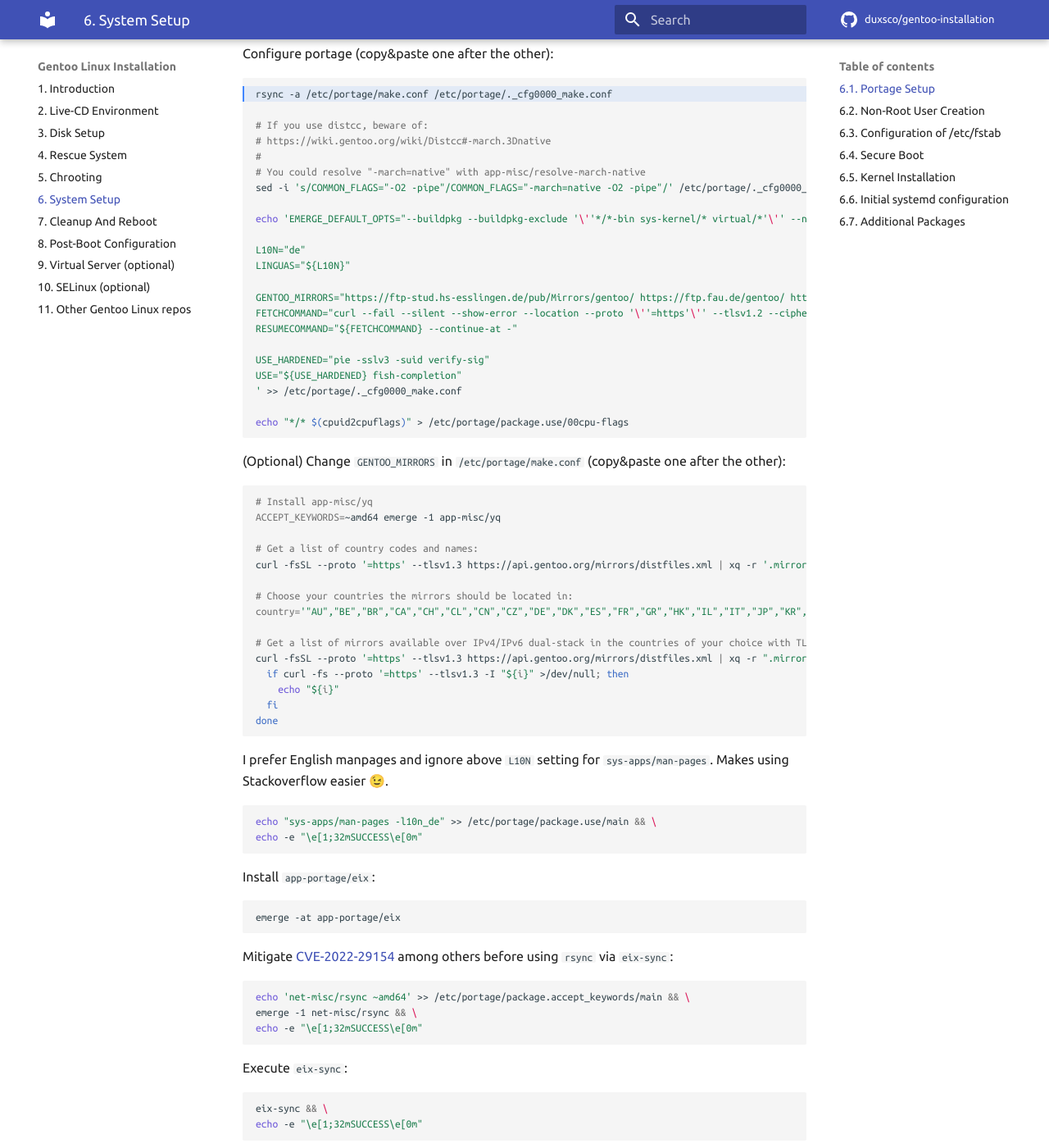
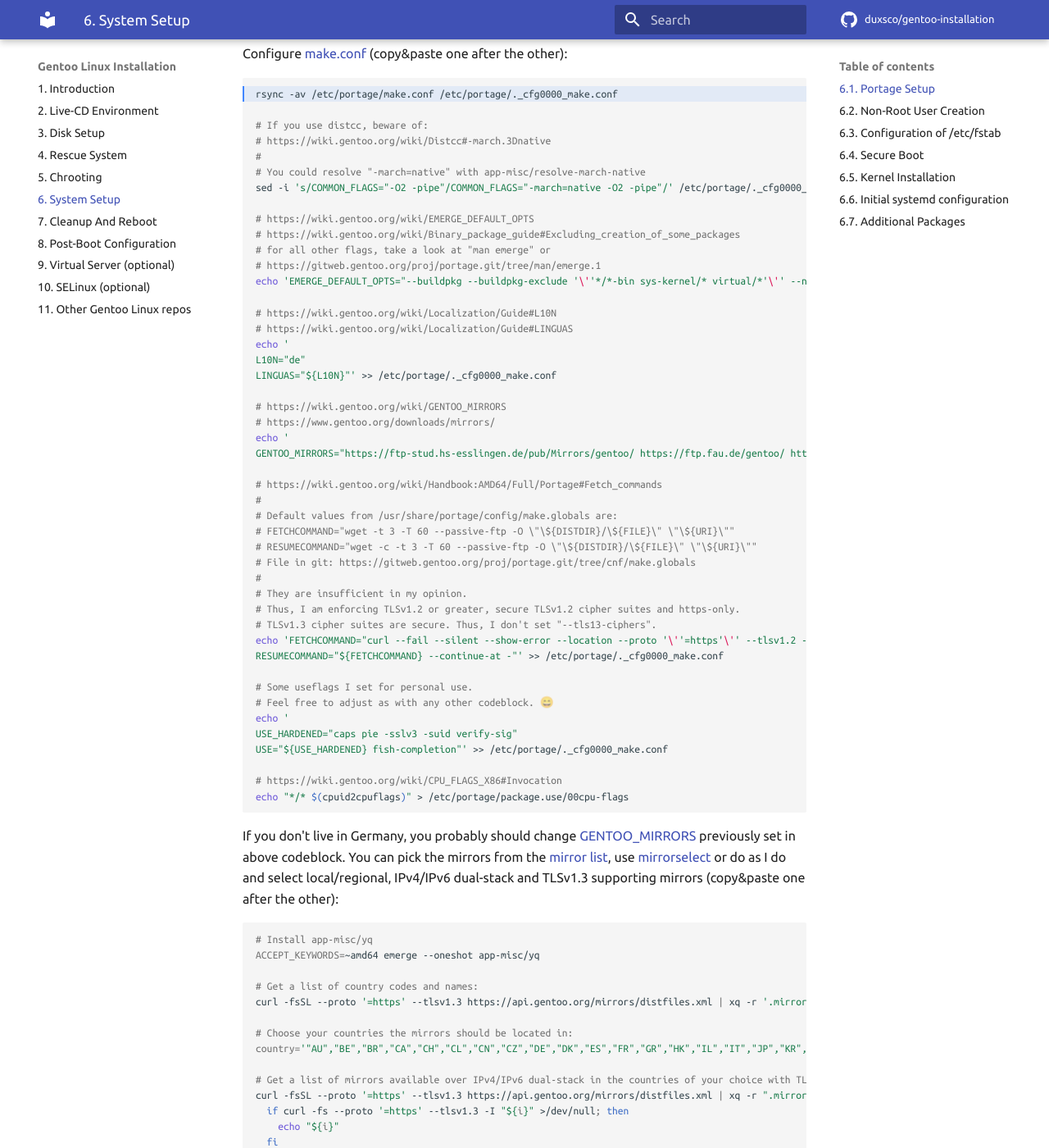
Before and after one commit to duxsco/gentoo-installation, an MkDocs documentation site: the page built from docs/system_setup.md, in a window 1280 px wide and 1400 px high, scrolled down 468 px. Shown: the whole window at 82% size. Built offline with MkDocs 1.6.1 and Material for MkDocs 9.7.7, drawn with Linux system fonts in a browser that asks for light colours; emoji names are drawn with the system emoji font; comment, search, counter and statistics services are not loaded; some of the changed text lies outside the part shown.

Commit message:
Update "6. System Setup"

````diff
--- a/docs/system_setup.md
+++ b/docs/system_setup.md
@@ -1,6 +1,6 @@
 ## 6.1. Portage Setup
 
-Make `dispatch-conf` show diffs in color and use vimdiff for merging:
+Make "dispatch-conf" show [diffs in color](https://wiki.gentoo.org/wiki/Dispatch-conf#Changing_diff_or_merge_tools) and use [vimdiff for merging](https://wiki.gentoo.org/wiki/Dispatch-conf#Use_.28g.29vimdiff_to_merge_changes):
 
 ```shell hl_lines="1"
 rsync -a /etc/dispatch-conf.conf /etc/._cfg0000_dispatch-conf.conf && \
@@ -11,16 +11,16 @@ sed -i \
 echo -e "\e[1;32mSUCCESS\e[0m"
 ```
 
-Install to be able to configure `/etc/portage/make.conf`:
+Install [app-portage/cpuid2cpuflags](https://wiki.gentoo.org/wiki/CPU_FLAGS_X86#Using_cpuid2cpuflags) to further configure [make.conf](https://wiki.gentoo.org/wiki//etc/portage/make.conf) in the next codeblock:
 
 ```shell
-emerge -1 app-portage/cpuid2cpuflags
+emerge --oneshot app-portage/cpuid2cpuflags
 ```
 
-Configure portage (copy&paste one after the other):
+Configure [make.conf](https://wiki.gentoo.org/wiki//etc/portage/make.conf) (copy&paste one after the other):
 
 ```shell hl_lines="1"
-rsync -a /etc/portage/make.conf /etc/portage/._cfg0000_make.conf
+rsync -av /etc/portage/make.conf /etc/portage/._cfg0000_make.conf
 
 # If you use distcc, beware of:
 # https://wiki.gentoo.org/wiki/Distcc#-march.3Dnative
@@ -28,27 +28,51 @@ rsync -a /etc/portage/make.conf /etc/portage/._cfg0000_make.conf
 # You could resolve "-march=native" with app-misc/resolve-march-native
 sed -i 's/COMMON_FLAGS="-O2 -pipe"/COMMON_FLAGS="-march=native -O2 -pipe"/' /etc/portage/._cfg0000_make.conf
 
-echo 'EMERGE_DEFAULT_OPTS="--buildpkg --buildpkg-exclude '\''*/*-bin sys-kernel/* virtual/*'\'' --noconfmem --with-bdeps=y --complete-graph=y"
+# https://wiki.gentoo.org/wiki/EMERGE_DEFAULT_OPTS
+# https://wiki.gentoo.org/wiki/Binary_package_guide#Excluding_creation_of_some_packages
+# for all other flags, take a look at "man emerge" or
+# https://gitweb.gentoo.org/proj/portage.git/tree/man/emerge.1
+echo 'EMERGE_DEFAULT_OPTS="--buildpkg --buildpkg-exclude '\''*/*-bin sys-kernel/* virtual/*'\'' --noconfmem --with-bdeps=y --complete-graph=y"' >> /etc/portage/._cfg0000_make.conf
 
+# https://wiki.gentoo.org/wiki/Localization/Guide#L10N
+# https://wiki.gentoo.org/wiki/Localization/Guide#LINGUAS
+echo '
 L10N="de"
-LINGUAS="${L10N}"
+LINGUAS="${L10N}"' >> /etc/portage/._cfg0000_make.conf
 
-GENTOO_MIRRORS="https://ftp-stud.hs-esslingen.de/pub/Mirrors/gentoo/ https://ftp.fau.de/gentoo/ https://ftp.tu-ilmenau.de/mirror/gentoo/"
-FETCHCOMMAND="curl --fail --silent --show-error --location --proto '\''=https'\'' --tlsv1.2 --ciphers '\''ECDHE+AESGCM+AES256:ECDHE+CHACHA20:ECDHE+AESGCM+AES128'\'' --retry 2 --connect-timeout 60 -o \"\${DISTDIR}/\${FILE}\" \"\${URI}\""
-RESUMECOMMAND="${FETCHCOMMAND} --continue-at -"
+# https://wiki.gentoo.org/wiki/GENTOO_MIRRORS
+# https://www.gentoo.org/downloads/mirrors/
+echo '
+GENTOO_MIRRORS="https://ftp-stud.hs-esslingen.de/pub/Mirrors/gentoo/ https://ftp.fau.de/gentoo/ https://ftp.tu-ilmenau.de/mirror/gentoo/"' >> /etc/portage/._cfg0000_make.conf
 
-USE_HARDENED="pie -sslv3 -suid verify-sig"
-USE="${USE_HARDENED} fish-completion"
-' >> /etc/portage/._cfg0000_make.conf
+# https://wiki.gentoo.org/wiki/Handbook:AMD64/Full/Portage#Fetch_commands
+#
+# Default values from /usr/share/portage/config/make.globals are:
+# FETCHCOMMAND="wget -t 3 -T 60 --passive-ftp -O \"\${DISTDIR}/\${FILE}\" \"\${URI}\""
+# RESUMECOMMAND="wget -c -t 3 -T 60 --passive-ftp -O \"\${DISTDIR}/\${FILE}\" \"\${URI}\""
+# File in git: https://gitweb.gentoo.org/proj/portage.git/tree/cnf/make.globals
+#
+# They are insufficient in my opinion.
+# Thus, I am enforcing TLSv1.2 or greater, secure TLSv1.2 cipher suites and https-only.
+# TLSv1.3 cipher suites are secure. Thus, I don't set "--tls13-ciphers".
+echo 'FETCHCOMMAND="curl --fail --silent --show-error --location --proto '\''=https'\'' --tlsv1.2 --ciphers '\''ECDHE+AESGCM+AES256:ECDHE+CHACHA20:ECDHE+AESGCM+AES128'\'' --retry 2 --connect-timeout 60 -o \"\${DISTDIR}/\${FILE}\" \"\${URI}\""
+RESUMECOMMAND="${FETCHCOMMAND} --continue-at -"' >> /etc/portage/._cfg0000_make.conf
 
+# Some useflags I set for personal use.
+# Feel free to adjust as with any other codeblock. 😄
+echo '
+USE_HARDENED="caps pie -sslv3 -suid verify-sig"
+USE="${USE_HARDENED} fish-completion"' >> /etc/portage/._cfg0000_make.conf
+
+# https://wiki.gentoo.org/wiki/CPU_FLAGS_X86#Invocation
 echo "*/* $(cpuid2cpuflags)" > /etc/portage/package.use/00cpu-flags
 ```
 
-(Optional) Change `GENTOO_MIRRORS` in `/etc/portage/make.conf` (copy&paste one after the other):
+If you don't live in Germany, you probably should change [GENTOO_MIRRORS](https://wiki.gentoo.org/wiki/GENTOO_MIRRORS) previously set in above codeblock. You can pick the mirrors from the [mirror list](https://www.gentoo.org/downloads/mirrors/), use [mirrorselect](https://wiki.gentoo.org/wiki/Mirrorselect) or do as I do and select local/regional, IPv4/IPv6 dual-stack and TLSv1.3 supporting mirrors (copy&paste one after the other):
 
 ```shell
 # Install app-misc/yq
-ACCEPT_KEYWORDS=~amd64 emerge -1 app-misc/yq
+ACCEPT_KEYWORDS=~amd64 emerge --oneshot app-misc/yq
 
 # Get a list of country codes and names:
 curl -fsSL --proto '=https' --tlsv1.3 https://api.gentoo.org/mirrors/distfiles.xml | xq -r '.mirrors.mirrorgroup[] | "\(.["@country"]) \(.["@countryname"])"' | sort -k2.2
@@ -64,35 +88,35 @@ curl -fsSL --proto '=https' --tlsv1.3 https://api.gentoo.org/mirrors/distfiles.x
 done
 ```
 
-I prefer English manpages and ignore above `L10N` setting for `sys-apps/man-pages`. Makes using Stackoverflow easier 😉.
+I prefer English manpages and ignore above [L10N](https://wiki.gentoo.org/wiki/Localization/Guide#L10N) setting for "sys-apps/man-pages". Makes using Stackoverflow easier :wink:.
 
 ```shell
 echo "sys-apps/man-pages -l10n_de" >> /etc/portage/package.use/main && \
 echo -e "\e[1;32mSUCCESS\e[0m"
 ```
 
-Install `app-portage/eix`:
+Mitigate [CVE-2022-29154](https://bugs.gentoo.org/show_bug.cgi?id=CVE-2022-29154) among others before using "rsync" via "eix-sync":
+
+```shell
+echo 'net-misc/rsync ~amd64' >> /etc/portage/package.accept_keywords/main && \
+emerge --oneshot net-misc/rsync && \
+echo -e "\e[1;32mSUCCESS\e[0m"
+```
+
+Install [app-portage/eix](https://wiki.gentoo.org/wiki/Eix):
 
 ```shell
 emerge -at app-portage/eix
 ```
 
-Mitigate [CVE-2022-29154](https://bugs.gentoo.org/show_bug.cgi?id=CVE-2022-29154) among others before using `rsync` via `eix-sync`:
-
-```shell
-echo 'net-misc/rsync ~amd64' >> /etc/portage/package.accept_keywords/main && \
-emerge -1 net-misc/rsync && \
-echo -e "\e[1;32mSUCCESS\e[0m"
-```
-
-Execute `eix-sync`:
+Execute ["eix-sync"](https://wiki.gentoo.org/wiki/Eix#Method_2:_Using_eix-sync):
 
 ```shell
 eix-sync && \
 echo -e "\e[1;32mSUCCESS\e[0m"
 ```
 
-Read Gentoo news items:
+Read [Gentoo news items](https://www.gentoo.org/glep/glep-0042.html):
 
 ```shell
 eselect news list
@@ -101,31 +125,38 @@ eselect news list
 # etc.
 ```
 
-Switch over to hardened profile:
+Switch over to the custom [hardened](https://wiki.gentoo.org/wiki/Project:Hardened) and [merged-usr](https://www.freedesktop.org/wiki/Software/systemd/TheCaseForTheUsrMerge/) profile. Additional ressources:
+
+- [My custom profiles](https://github.com/duxsco/gentoo-installation/tree/main/overlay/duxsco/profiles)
+- [Creating custom profiles](https://wiki.gentoo.org/wiki/Profile_(Portage)#Creating_custom_profiles)
+- [Switching to a hardened profile](https://wiki.gentoo.org/wiki/Hardened_Gentoo#Switching_to_a_Hardened_profile)
+- [Switching to merged-usr](https://groups.google.com/g/linux.gentoo.dev/c/xqZYsMmCoME/m/XlplgAnTAwAJ)
 
 ```shell
-env ACCEPT_KEYWORDS="~amd64" emerge -1 sys-apps/merge-usr && \
+env ACCEPT_KEYWORDS="~amd64" emerge --oneshot sys-apps/merge-usr && \
 merge-usr && \
 eselect profile set duxsco:hardened-systemd && \
 env-update && source /etc/profile && export PS1="(chroot) $PS1" && \
-emerge -1 sys-devel/gcc && \
-emerge -1 sys-devel/binutils sys-libs/glibc && \
+emerge --oneshot sys-devel/gcc && \
+emerge --oneshot sys-devel/binutils sys-libs/glibc && \
 env-update && source /etc/profile && export PS1="(chroot) $PS1" && \
 emerge -e @world && \
 echo -e "\e[1;32mSUCCESS\e[0m"
 ```
 
-Update system:
+Update the system:
 
 ```shell
 touch /etc/sysctl.conf && \
+
+# add LUKS volume and systemd-boot support
 echo "sys-apps/systemd cryptsetup gnuefi" >> /etc/portage/package.use/main && \
 emerge -atuDN @world
 ```
 
 ## 6.2. Non-Root User Creation
 
-Create a non-root user and set a password you can use with English keyboard layout for now. You can set a secure password after rebooting and taking care of localisation.
+Create a [non-root user](https://wiki.gentoo.org/wiki/Handbook:AMD64/Full/Installation#Optional:_User_accounts) with ["wheel" group membership and thus the privilege to use "sudo"](https://wiki.gentoo.org/wiki/FAQ#How_do_I_add_a_normal_user.3F) and set a temporary password compatible with English keyboard layout. Later on, you have to [take care of localisation](/post-boot_configuration/#81-systemd-configuration) and will be able to set a secure password of your choice thereafter.
 
 ```shell
 useradd -m -G wheel -s /bin/bash david && \
@@ -136,14 +167,14 @@ echo 'source "${HOME}/.bash_aliases"' >> /home/david/.bashrc && \
 passwd david
 ```
 
-(Optional) Create your `authorized_keys`:
+(Optional, but recommended if you want to use SSH) Create your [~/.ssh/authorized_keys](https://wiki.gentoo.org/wiki/SSH#Passwordless_authentication):
 
 ```shell
 rsync -av --chown=david:david /etc/gentoo-installation/systemrescuecd/recipe/build_into_srm/root/.ssh/authorized_keys /home/david/.ssh/ && \
 echo -e "\e[1;32mSUCCESS\e[0m"
 ```
 
-Setup sudo:
+Setup [app-admin/sudo](https://wiki.gentoo.org/wiki/Sudo):
 
 ```shell
 echo "app-admin/sudo -sendmail" >> /etc/portage/package.use/main && \
@@ -153,11 +184,11 @@ echo "%wheel ALL=(ALL) ALL" | EDITOR="tee" visudo -f /etc/sudoers.d/wheel && \
 echo -e "\e[1;32mSUCCESS\e[0m"
 ```
 
-Setup vim:
+Setup [app-editors/vim](https://wiki.gentoo.org/wiki/Vim):
 
 ```shell hl_lines="4"
-USE="-verify-sig" emerge -1 dev-libs/libsodium && \
-emerge -1 dev-libs/libsodium app-editors/vim app-vim/molokai && \
+USE="-verify-sig" emerge --oneshot dev-libs/libsodium && \
+emerge --oneshot dev-libs/libsodium app-editors/vim app-vim/molokai && \
 emerge --select --noreplace app-editors/vim app-vim/molokai && \
 cp -av /etc/portage/make.conf /etc/portage/._cfg0000_make.conf && \
 sed -i 's/^USE="\([^"]*\)"$/USE="\1 vim-syntax"/' /etc/portage/._cfg0000_make.conf && \
@@ -176,7 +207,7 @@ echo -e "\e[1;32mSUCCESS\e[0m"
 
 ## 6.3. Configuration of /etc/fstab
 
-Setup /etc/fstab:
+Setup [/etc/fstab](https://wiki.gentoo.org/wiki//etc/fstab):
 
 ```shell
 SWAP_UUID="$(blkid -s UUID -o value /mapperSwap)" && \
@@ -233,11 +264,12 @@ cert-to-efi-sig-list -g "${uuid}" db.crt db.esl && \
 sign-efi-sig-list -k PK.key  -c PK.crt  PK  PK.esl  PK.auth && \
 sign-efi-sig-list -k PK.key  -c PK.crt  KEK KEK.esl KEK.auth && \
 sign-efi-sig-list -k KEK.key -c KEK.crt db  db.esl  db.auth && \
+
 popd && \
 echo -e "\e[1;32mSUCCESS\e[0m"
 ```
 
-If the following commands don't work you have to install `db.auth`, `KEK.auth` and `PK.auth` over the `UEFI Firmware Settings` upon reboot after the completion of this installation guide. Further information can be found at the end of this installation guide. Beware that the following commands delete all existing keys.
+If the following commands don't work, you have to install "db.auth", "KEK.auth" and "PK.auth" over the "UEFI Firmware Settings" later on. Further information can be found in chapter [8.2. Secure Boot Setup](/post-boot_configuration/#82-secure-boot-setup). Beware that the following commands delete all existing secure boot keys and databases.
 
 ```shell
 pushd /etc/gentoo-installation/secureboot && \
@@ -252,6 +284,7 @@ efi-updatevar -f PK.auth PK && \
 
 # Make them immutable
 { chattr +i /sys/firmware/efi/efivars/{PK,KEK,db,dbx}* || true; } && \
+
 popd && \
 echo -e "\e[1;32mSUCCESS\e[0m"
 ```
@@ -268,18 +301,31 @@ Setup ESP(s):
 
 ```shell
 while read -r my_esp; do
+  # install the EFI boot manager:
+  # https://wiki.archlinux.org/title/systemd-boot#Installing_the_EFI_boot_manager
   bootctl --esp-path="/boot/${my_esp}" install && \
+
+  # create the boot entry
+  # https://wiki.gentoo.org/wiki/Efibootmgr#Creating_a_boot_entry
   efibootmgr --create --disk "/dev/$(lsblk -ndo pkname "$(readlink -f "/${my_esp/efi/devEfi}")")" --part 1 --label "gentoo31415efi ${my_esp}" --loader '\EFI\systemd\systemd-bootx64.efi' && \
+
+  # setup systemd-boot
+  # https://wiki.gentoo.org/wiki/Systemd-boot#loader.conf
   echo -e "timeout 10\neditor no" > "/boot/${my_esp}/loader/loader.conf" && \
+
+  # move the precreated EFI binary of the rescue system into ESP
   mv "/boot/${my_esp}/systemrescuecd.efi" "/boot/${my_esp}/EFI/Linux/" && \
+
+  # secure boot sign EFI binaries
   sbsign --key /etc/gentoo-installation/secureboot/db.key --cert /etc/gentoo-installation/secureboot/db.crt --output "/boot/${my_esp}/EFI/systemd/systemd-bootx64.efi" "/boot/${my_esp}/EFI/systemd/systemd-bootx64.efi" && \
   sbsign --key /etc/gentoo-installation/secureboot/db.key --cert /etc/gentoo-installation/secureboot/db.crt --output "/boot/${my_esp}/EFI/BOOT/BOOTX64.EFI" "/boot/${my_esp}/EFI/BOOT/BOOTX64.EFI" && \
   sbsign --key /etc/gentoo-installation/secureboot/db.key --cert /etc/gentoo-installation/secureboot/db.crt --output "/boot/${my_esp}/EFI/Linux/systemrescuecd.efi" "/boot/${my_esp}/EFI/Linux/systemrescuecd.efi" && \
+
   echo -e "\e[1;32mSUCCESS\e[0m"
 done < <(grep -Po "^UUID=[0-9A-F]{4}-[0-9A-F]{4}[[:space:]]+/boot/\Kefi[a-z](?=[[:space:]]+vfat[[:space:]]+)" /etc/fstab)
 ```
 
-Microcode updates are not necessary for virtual machines. Otherwise, install `sys-firmware/intel-microcode` if you have an Intel CPU. Or, follow the [Gentoo wiki instruction](https://wiki.gentoo.org/wiki/AMD_microcode) to update the microcode on AMD systems.
+Microcode updates are [not necessary for virtual machines](https://unix.stackexchange.com/a/572757). If on bare-metal, install "sys-firmware/intel-microcode" if you have an Intel CPU or follow the [Gentoo wiki instruction](https://wiki.gentoo.org/wiki/AMD_microcode) to update the microcode on AMD systems.
 
 ```shell
 ! grep -q -w "hypervisor" <(grep "^flags[[:space:]]*:[[:space:]]*" /proc/cpuinfo) && \
@@ -290,7 +336,7 @@ emerge -at sys-firmware/intel-microcode && \
 echo -e "\e[1;32mSUCCESS\e[0m"
 ```
 
-Setup portage hook:
+Setup [portage hooks](https://github.com/duxsco/gentoo-installation/blob/main/bin/portage_hook_kernel) that take care of [unified kernel image](https://wiki.archlinux.org/title/Unified_kernel_image) creation and [secure boot signing](https://wiki.archlinux.org/title/Unified_Extensible_Firmware_Interface/Secure_Boot#Manually_with_sbsigntools):
 
 ```shell
 mkdir -p /etc/portage/env/sys-apps /etc/portage/env/sys-firmware /etc/portage/env/sys-kernel && \
@@ -323,7 +369,7 @@ fi' > /etc/portage/env/sys-apps/systemd && \
 echo -e "\e[1;32mSUCCESS\e[0m"
 ```
 
-Setup `sys-kernel/dracut` (copy&paste one after the other):
+Setup [sys-kernel/dracut](https://wiki.gentoo.org/wiki/Dracut). If you don't wear tin foil hats :wink:, you may want to change the [line "mitigations=auto,nosmt"](https://www.kernel.org/doc/html/latest/admin-guide/kernel-parameters.html) below (copy&paste one after the other):
 
 ```shell
 emerge -at sys-kernel/dracut
@@ -337,19 +383,29 @@ unset my_systemd_cryptenroll
 # If you intend to use systemd-cryptenroll, define this variable:
 # my_systemd_cryptenroll=",tpm2-device=auto"
 
-echo "\
-
+echo "
+# make a generic image, but use custom kernel command-line parameters
 hostonly=no
 hostonly_cmdline=yes
+
 use_fstab=yes
 compress=xz
 show_modules=yes
 
+# create an unified kernel image
 uefi=yes
+
+# integrate microcode updates
 early_microcode=yes
+
+# point to the correct UEFI stub loader
 uefi_stub=/usr/lib/systemd/boot/efi/linuxx64.efi.stub
+
+# set files used to secure boot sign
 uefi_secureboot_cert=/etc/gentoo-installation/secureboot/db.crt
 uefi_secureboot_key=/etc/gentoo-installation/secureboot/db.key
+
+# kernel command-line parameters
 CMDLINE=(
   ro
   root=UUID=${system_uuid}
@@ -364,26 +420,35 @@ kernel_cmdline="\${CMDLINE[*]}"
 unset CMDLINE" >> /etc/dracut.conf
 ```
 
-Install tools required for booting:
+(Optional) Use [LTS (longterm) kernels](https://kernel.org/category/releases.html):
 
 ```shell
-export install_lts_kernel="true" && \
+echo "\
+>=sys-fs/btrfs-progs-5.16
+>=sys-kernel/gentoo-kernel-bin-5.16
+>=sys-kernel/linux-headers-5.16
+>=virtual/dist-kernel-5.16" >> /etc/portage/package.mask/main
+```
+
+Install packages required for booting:
+
+```shell
 echo "sys-fs/btrfs-progs ~amd64
 sys-kernel/gentoo-kernel-bin ~amd64
 sys-kernel/linux-headers ~amd64
 virtual/dist-kernel ~amd64" >> /etc/portage/package.accept_keywords/main && \
-{
-[ $install_lts_kernel = true ] && \
-echo "\
->=sys-fs/btrfs-progs-5.16
->=sys-kernel/gentoo-kernel-bin-5.16
->=sys-kernel/linux-headers-5.16
->=virtual/dist-kernel-5.16" >> /etc/portage/package.mask/main || \
-true
-} && \
+
+# I prefer to create a "fresh" btrfs FS instead of converting
+# reiserfs and ext2/3/4 to btrfs.
 echo "sys-fs/btrfs-progs -convert" >> /etc/portage/package.use/main && \
+
+# Dracut will take care of initramfs creation.
 echo "sys-kernel/gentoo-kernel-bin -initramfs" >> /etc/portage/package.use/main && \
+
+# Accept required licenses.
 echo "sys-kernel/linux-firmware linux-fw-redistributable no-source-code" >> /etc/portage/package.license && \
+
+# Install packages
 {
   [ -e /devSwapb ] && \
   emerge -at sys-fs/btrfs-progs sys-fs/mdadm sys-kernel/linux-firmware || \
@@ -391,7 +456,7 @@ echo "sys-kernel/linux-firmware linux-fw-redistributable no-source-code" >> /etc
 }
 ```
 
-Install the [kernel](https://www.kernel.org/category/releases.html):
+Install the [kernel](https://wiki.gentoo.org/wiki/Kernel):
 
 ```shell
 emerge -at sys-kernel/gentoo-kernel-bin
@@ -405,32 +470,39 @@ Do some [initial configuration](https://wiki.gentoo.org/wiki/Systemd#Configurati
 systemd-firstboot --prompt --setup-machine-id
 ```
 
-If you dont't intend to use SELinux, reset all installed unit files.
+If you **don't** plan to keep your setup slim for the later [SELinux setup](/selinux/), the use of preset files may be s.th. to consider:
+
+> Most services are disabled when systemd is first installed. A "preset" file is provided, and may be used to enable a reasonable set of default services. ([source](https://wiki.gentoo.org/wiki/Systemd#Preset_services))
 
 ```shell
 systemctl preset-all
+# or
+systemctl preset-all --preset-mode=enable-only
 ```
 
 ## 6.7. Additional Packages
 
-Set `/etc/hosts`:
+Setup [/etc/hosts](https://wiki.gentoo.org/wiki/Handbook:AMD64/Installation/System#The_hosts_file) (copy&paste one after the other):
 
-```shell hl_lines="1"
+```shell hl_lines="5"
+# Set the hostname of your choice
+my_hostname="micro"
+
 rsync -a /etc/hosts /etc/._cfg0000_hosts && \
-sed -i 's/localhost$/localhost micro/' /etc/._cfg0000_hosts && \
+sed -i "s/localhost$/localhost ${my_hostname}/" /etc/._cfg0000_hosts && \
 echo -e "\e[1;32mSUCCESS\e[0m"
 ```
 
-(Optional) Enable ssh service:
+(Optional) Enable the SSH service:
 
 ```shell
 systemctl --no-reload enable sshd.service
 ```
 
-Install `app-shells/starship`:
+Install [app-shells/starship](https://starship.rs/):
 
 ```shell
-# If you have insufficient ressources, you may want to "emerge -1 dev-lang/rust-bin" beforehand.
+# If you have insufficient ressources, you may want to execute "emerge --oneshot dev-lang/rust-bin" beforehand.
 echo "app-shells/starship ~amd64" >> /etc/portage/package.accept_keywords/main && \
 emerge app-shells/starship && \
 mkdir --mode=0700 /home/david/.config /root/.config && \
@@ -444,7 +516,7 @@ starship preset nerd-font-symbols | tee -a /root/.config/starship.toml >> /home/
 echo -e "\e[1;32mSUCCESS\e[0m"
 ```
 
-Install `app-shells/fish`:
+Install [app-shells/fish](https://wiki.gentoo.org/wiki/Fish):
 
 ```shell
 echo "=dev-libs/libpcre2-$(qatom -F "%{PVR}" "$(portageq best_visible / dev-libs/libpcre2)") pcre32" >> /etc/portage/package.use/main && \
@@ -472,15 +544,13 @@ fi' >> /home/david/.bashrc && \
 echo -e "\e[1;32mSUCCESS\e[0m"
 ```
 
-`root` setup:
+Setup [auto-completion for the fish shell](https://wiki.archlinux.org/title/fish#Command_completion) (copy&paste one after the other):
 
 ```shell
+# root
 /bin/fish -c fish_update_completions
-```
 
-`non-root` setup:
-
-```shell
+# non-root
 su -l david -c "/bin/fish -c fish_update_completions"
 ```
 
@@ -495,7 +565,7 @@ sed -i 's/^end$/    source "$HOME\/.bash_aliases"\n    starship init fish | sour
 sed -i 's/^end$/    source "$HOME\/.bash_aliases"\n    starship init fish | source\nend/' /home/david/.config/fish/config.fish
 ```
 
-Install nerd fonts:
+Install [nerd fonts](https://www.nerdfonts.com/):
 
 ```shell
 emerge media-libs/fontconfig && \
@@ -519,7 +589,7 @@ mdadm --detail --scan >> /etc/._cfg0000_mdadm.conf && \
 echo -e "\e[1;32mSUCCESS\e[0m"
 ```
 
-Setup `net-misc/openssh`:
+Setup "net-misc/openssh":
 
 ```shell hl_lines="1"
 rsync -a /etc/ssh/sshd_config /etc/ssh/._cfg0000_sshd_config && \
````
Also changed, not shown: other parts of docs/system_setup.md (+5 -5 lines).
